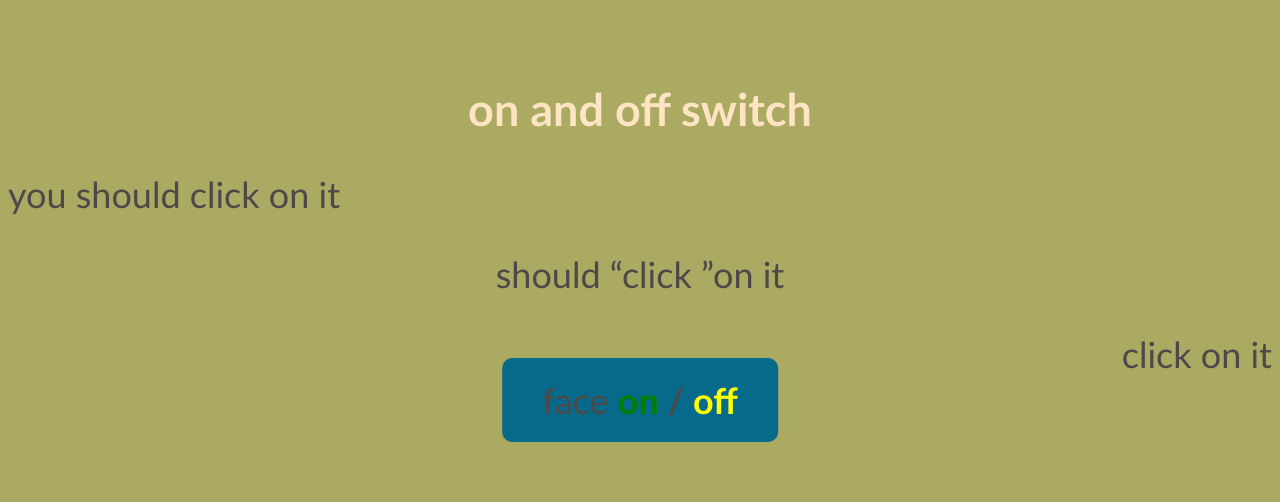
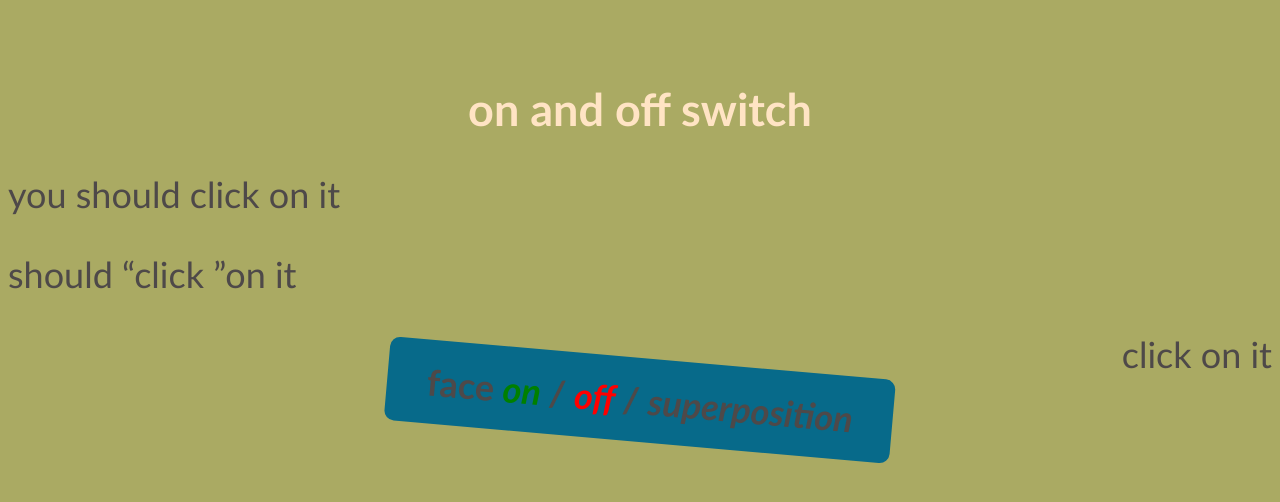
Before and after one commit to kimianazem/epoch, a plain HTML site: page index.html in a window 1280 px wide. Drawn offline with Linux system fonts and the light colour scheme.

Commit message:
lesson 3

```diff
--- a/index.html
+++ b/index.html
@@ -9,27 +9,44 @@
       background-color: rgb(170, 170, 99);
     }
 
+    h1 {
+      font-size: 45px;
+      color: bisque;
+      text-align: center;
+    }
+
     div.my-content {
       background-color: rgb(7, 106, 138);
-      padding: 20px;
-      padding-top: 20px;
-      padding-bottom: 20px;
-      padding-left: 40px;
-      padding-right: 40px;
-      border-radius: 10px;
+      font-weight: bold;
+      border-radius:   10px;
       position: absolute;
       top: 50%;
       left: 50%;
+      padding: 20px 40px;
 
-      transform: translate(-50%, -50%);
+      transform: translate(-50%, -50%) rotate(5deg);
+      transition: all 100ms ease;
     }
+
+    div.my-content:hover {
+      transform: translate(-50%, -50%) scale(1.1) rotate(10deg);
+      transform-origin: 50% 50%;
+    }
+
+    .state {
+
+      font-style: italic;
+    }
+
+
 
     span.open {
       color: green;
+
     }
 
     span.close {
-      color: yellow;
+      color: red;
     }
   </style>
 
@@ -38,22 +55,26 @@
 
 
 <body>
-  <h1 style="font-size:45px;color:bisque;text-align: center;"> on and off switch </h1>
+  <h1> on and off switch </h1>
   <p> you should click on it </p>
-  <p style="text-align:center" > should <q>click </q>on it </p>
+  <p> should <q>click </q>on it </p>
   <p style="text-align:right"> click on it </p>
 
 
   <div class="my-content">
+
     face
 
-    <strong>
-      <span class="open"> on </span>
 
-      /
+    <span class="open state divar"> on </span>
 
-      <span class="close"> off </span>
-    </strong>
+    /
+
+    <span id="unknown" class="close state"> off </span>
+    /
+    <strong class="state"> superposition</strong>
+
+
   </div>
   <script>
 
```
